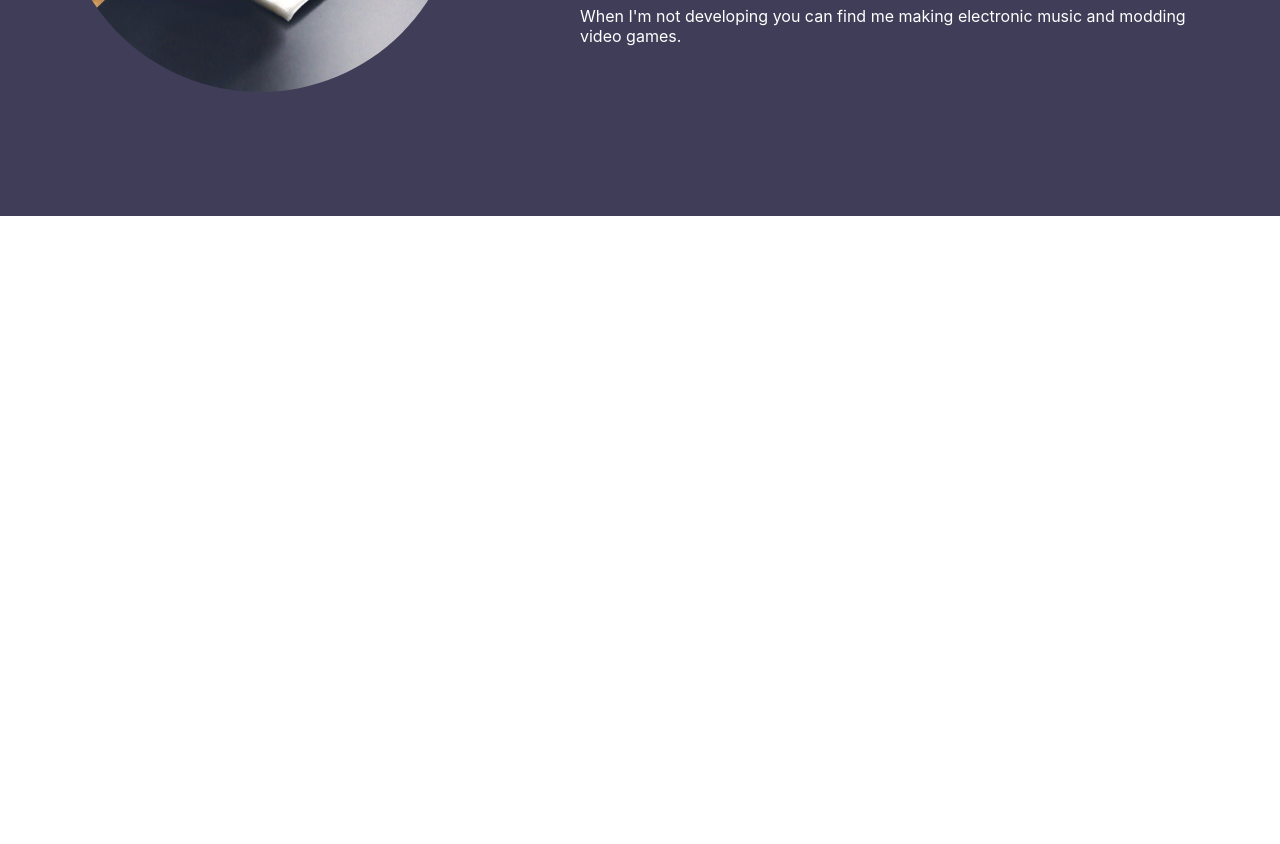
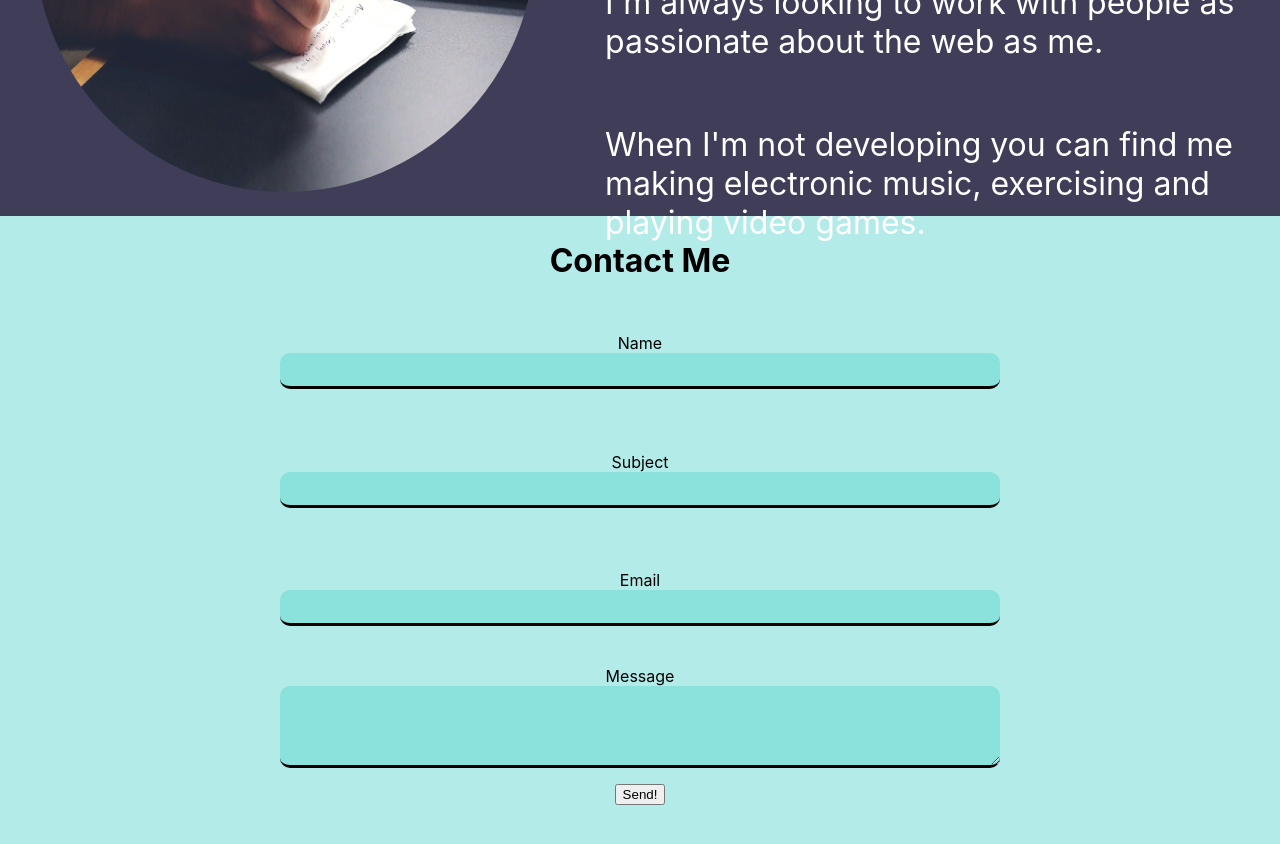
Before and after one commit to Burkes321/Personal-Porfolio--WIP-, a React (Create React App) app: page / in a window 1280 px wide. Shown: the part 2220-3064 px from the top of the page. Before the commit the page ends 2436 px from the top, so only its background shows below. Built offline with nearby package versions, Linux system fonts and the light colour scheme.

Commit message:
contact form working, sending emails, pending some finishing styling

```diff
--- a/package.json
+++ b/package.json
@@ -8,6 +8,7 @@
     "@testing-library/react": "^11.2.6",
     "@testing-library/user-event": "^12.8.3",
     "bootstrap": "^4.6.0",
+    "emailjs-com": "^2.6.4",
     "node-sass": "^5.0.0",
     "react": "^17.0.2",
     "react-bootstrap": "^1.5.2",
--- a/src/App.js
+++ b/src/App.js
@@ -5,6 +5,7 @@ import Invitation from './components/invitation/Invitation';
 import Stages from './components/stages/Stages';
 import Skills from './components/skills/Skills';
 import Bio from './components/bio/Bio';
+import Contact from './components/contact/Contact';
 
 function App() {
   return(
@@ -15,6 +16,7 @@ function App() {
         <Stages />
         <Skills />
         <Bio />
+        <Contact />
       </div>
   );
 }
--- a/src/App.scss
+++ b/src/App.scss
@@ -4,3 +4,4 @@
 @import "./components/stages/Stages.scss";
 @import "./components/skills/Skills.scss";
 @import "./components/bio/Bio.scss";
+@import "./components/contact/Contact.scss";
--- a/src/components/bio/Bio.js
+++ b/src/components/bio/Bio.js
@@ -8,9 +8,9 @@ const Bio = () => {
             <div className='bio__image-text'>
                 <img src={Placeholder} alt="placeholder image" />
                 <div className='bio__about-me'>
-                    <p>My name is Sam and I'm a full-stack web developer. I love everything to do with web development and am always interested in learning new trends and challenging myself.</p>
+                    <p>My name is Sam, and I'm a full-stack web developer. I love everything to do with web development and am always interested in learning new trends and challenging myself.</p>
                     <p>I'm always looking to work with people as passionate about the web as me.</p>
-                    <p>When I'm not developing you can find me making electronic music and modding video games.</p>
+                    <p>When I'm not developing you can find me making electronic music, exercising and playing video games.</p>
                 </div>
             </div>
         </div>
--- a/src/components/bio/Bio.scss
+++ b/src/components/bio/Bio.scss
@@ -14,6 +14,9 @@
       display: flex;
       flex-direction: column;
       justify-content: space-around;
+      p {
+        font-size: 2em;
+      }
     }
   }
   h1 {
@@ -23,8 +26,8 @@
     font-size: 3em;
   }
   img {
-        height: 400px;
-        width: 400px;
+    height: 500px;
+    width: 500px;
     border-radius: 50%;
   }
 }
--- /dev/null
+++ b/src/components/contact/Contact.js
@@ -0,0 +1,43 @@
+import React from 'react';
+import emailjs from 'emailjs-com';
+
+const Contact = () => {
+
+    const sendEmail = (e) => {
+        e.preventDefault();
+
+        emailjs.sendForm('XFGHYT443', 'template_qyafjnt', e.target, 'user_0zkY31B8Cd5phIOfpR1Jj')
+            .then((result) => {
+                console.log(result.text);
+            }, (error) => {
+                console.log(error.text);
+            });
+    }
+
+    return (
+        <div className='contact-container'>
+            <h1>Contact Me</h1>
+            <form className="contact-form" onSubmit={sendEmail}>
+                <div>
+                    <label>Name</label>
+                    <input type="text" name="user_name"/>
+                </div>
+                <div>
+                    <label>Subject</label>
+                    <input type="text" name="subject"/>
+                </div>
+                <div>
+                    <label>Email</label>
+                    <input type="email" name="user_email"/>
+                </div>
+                <div>
+                    <label>Message</label>
+                    <textarea name="message"/>
+                </div>
+                <button action='submit'>Send!</button>
+            </form>
+        </div>
+    )
+}
+
+export default Contact
--- /dev/null
+++ b/src/components/contact/Contact.scss
@@ -0,0 +1,41 @@
+.contact-container {
+  height: 80vh;
+  background-color: rgba(102, 215, 209, 0.5);
+  h1 {
+    text-align: center;
+    margin-top: 0;
+    padding-top: 2%;
+  }
+  .contact-form {
+    display: flex;
+    flex-direction: column;
+    justify-content: space-around;
+    align-items: center;
+    height: 80%;
+    div {
+      display: flex;
+      flex-direction: column;
+      justify-content: center;
+      align-items: center;
+      height: 20%;
+      width: 80%;
+      input {
+        border: none;
+        border-bottom: solid 3px black;
+        background-color: rgba(102, 215, 209, 0.5);
+        width: 70%;
+        height: 30%;
+        border-radius: 10px;
+        font-size: 2em;
+      }
+      textarea {
+        border: none;
+        border-bottom: solid 3px black;
+        background-color: rgba(102, 215, 209, 0.5);
+        width: 70%;
+        height: 700%;
+        border-radius: 10px;
+      }
+    }
+  }
+}
--- a/src/components/navbar/NavBar.js
+++ b/src/components/navbar/NavBar.js
@@ -4,10 +4,10 @@ import React from 'react';
 const NavBar = () => {
     return (
         <div className='navbar'>
-            <a href="about-me">About me</a>
-            <a href="skills">My Skills</a>
+            <a href=".about-me">About me</a>
+            <a href=".skills">My Skills</a>
             <a href=".navbar">My Projects</a>
-            <a href=".navbar">Contact</a>
+            <a href=".contact-container">Contact</a>
         </div>
     )
 }
```
Also changed, not shown: src/img/guy.jpg (added), 1 other file (tests, documents, lock files or other folders). Lines whose indentation alone changed are shown as unchanged.
